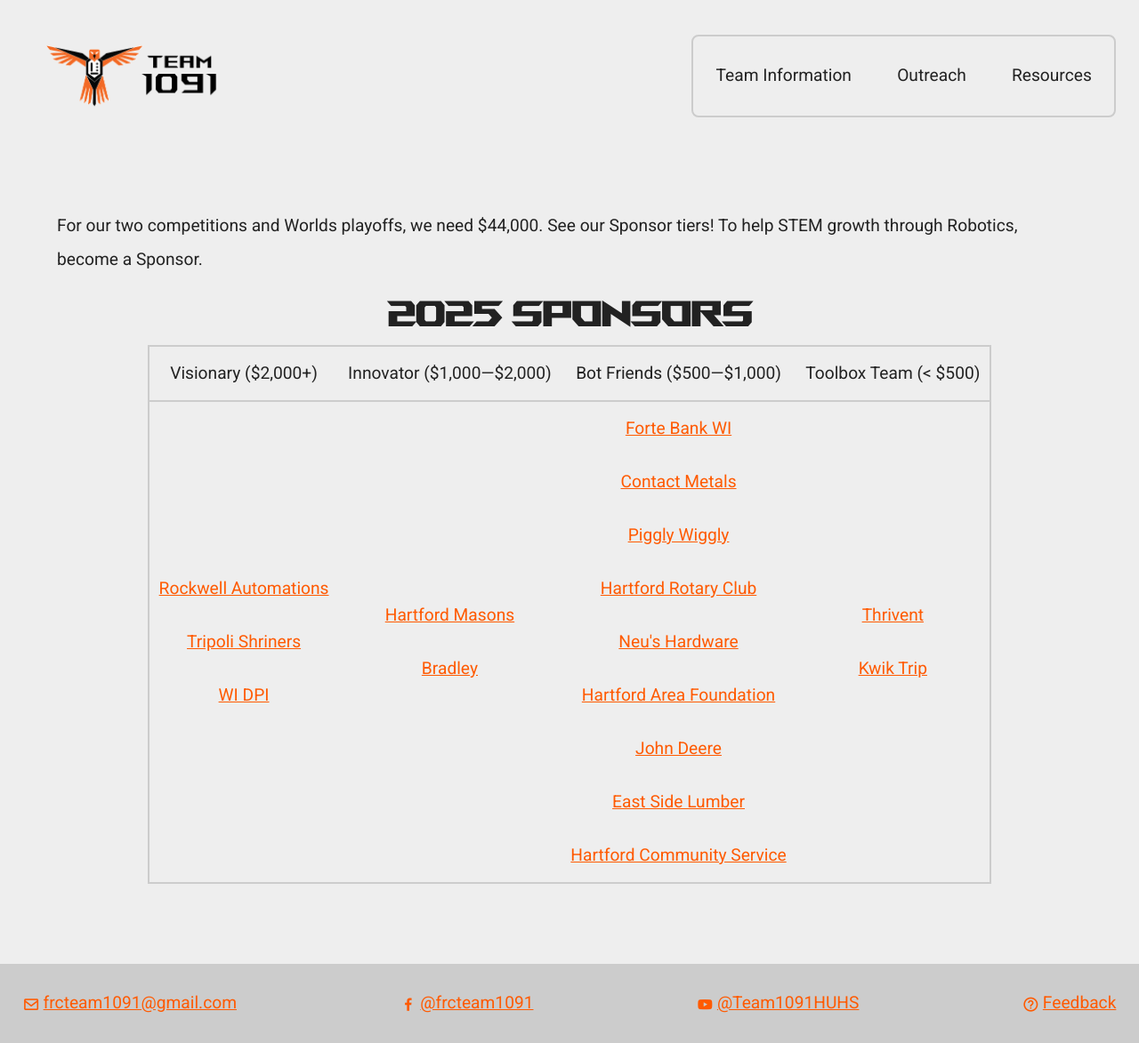
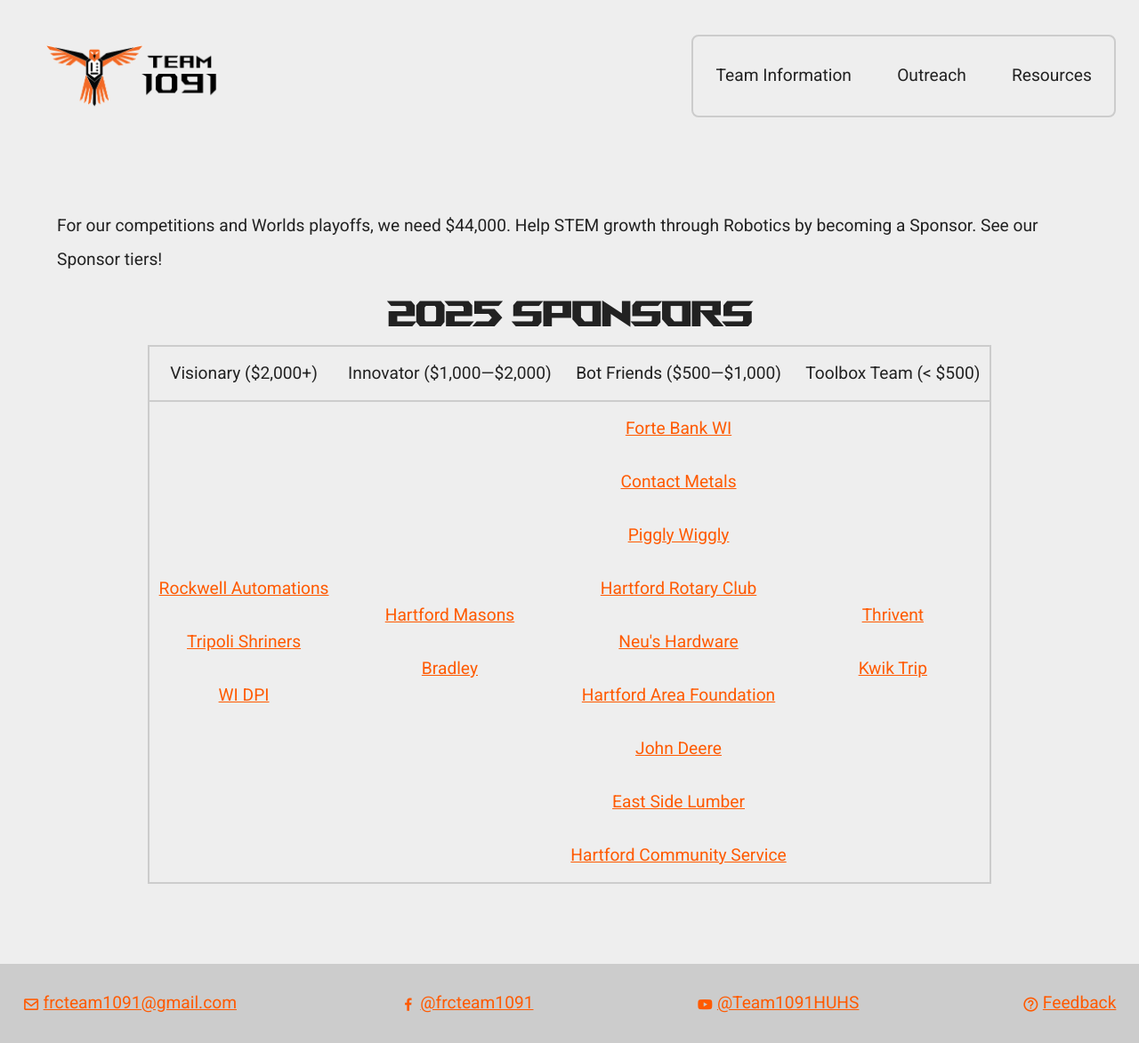
Before and after one commit to Team1091/team1091.github.io, a Jekyll site: the page built from sponsors.html, in a window 1280 px wide. Shown: the whole page at 89% size. Built offline with Jekyll 4.4.1, drawn with Linux system fonts in a browser that asks for light colours.

Commit message:
sponsor text update 1

```diff
--- a/sponsors.html
+++ b/sponsors.html
@@ -3,7 +3,7 @@
 title: Sponsors
 order: 3
 ---
-For our two competitions and Worlds playoffs, we need $44,000. See our Sponsor tiers! To help STEM growth through Robotics,  become a Sponsor.
+For our competitions and Worlds playoffs, we need $44,000. Help STEM growth through Robotics by becoming a Sponsor. See our Sponsor tiers!
 <h1>2025 Sponsors</h1>
 
 <table>
```
